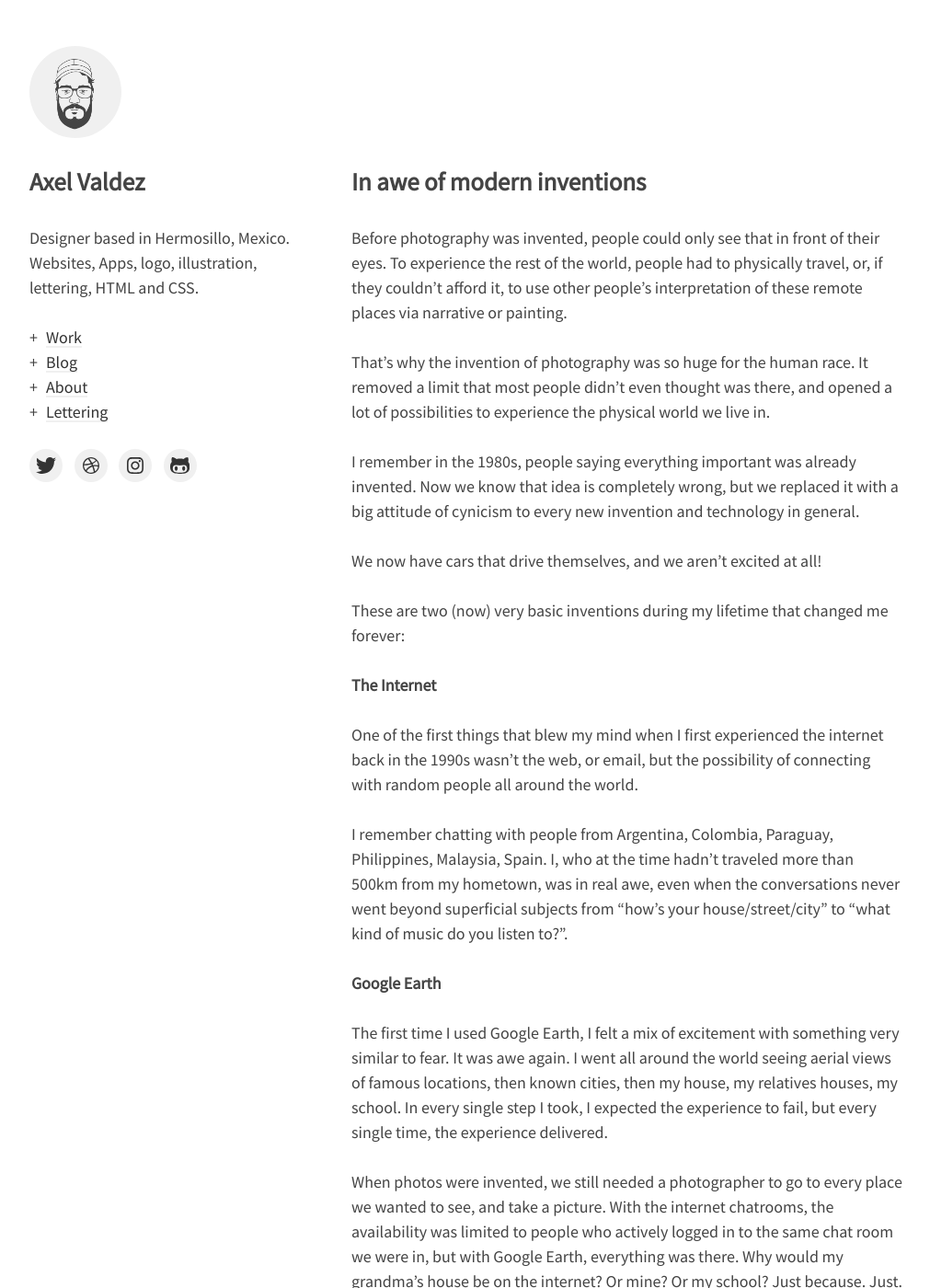
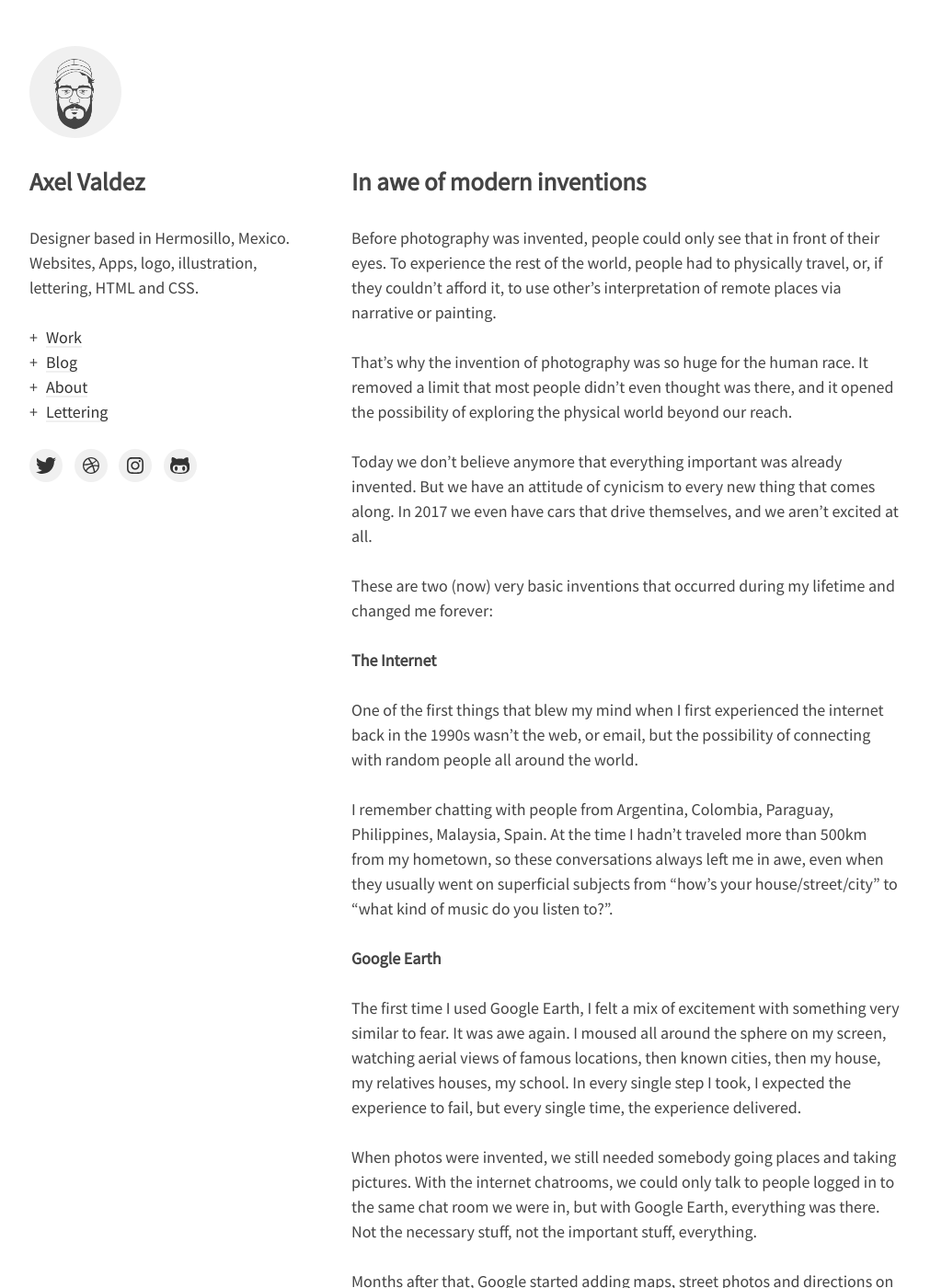
Before and after one commit to ArchGalileu/axelvaldez-barbajs, a Jekyll site: the page built from _posts/2017-06-28-in-awe-of-modern-inventions.md, in a window 1280 px wide and 1400 px high. Shown: the whole window at 92% size, without its empty margins (18-1029 px from the left). Built offline with Jekyll 4.4.1, drawn with Linux system fonts in a browser that asks for light colours; some of the changed text lies outside the part shown.

Commit message:
Edits to post In awe of modern inventions

```diff
--- a/_posts/2017-06-28-in-awe-of-modern-inventions.md
+++ b/_posts/2017-06-28-in-awe-of-modern-inventions.md
@@ -2,25 +2,22 @@
 title: In awe of modern inventions
 layout: default
 ---
-Before photography was invented, people could only see that in front of their eyes. To experience the rest of the world, people had to physically travel, or, if they couldn’t afford it, to use other people’s interpretation of these remote places via narrative or painting.
+Before photography was invented, people could only see that in front of their eyes. To experience the rest of the world, people had to physically travel, or, if they couldn’t afford it, to use other’s interpretation of remote places via narrative or painting.
 
-That’s why the invention of photography was so huge for the human race. It removed a limit that most people didn’t even thought was there, and opened a lot of possibilities to experience the physical world we live in.
+That’s why the invention of photography was so huge for the human race. It removed a limit that most people didn’t even thought was there, and it opened the possibility of  exploring the physical world beyond our reach.
 
-I remember in the 1980s, people saying everything important was already invented. Now we know that idea is completely wrong, but we replaced it
-with a big attitude of cynicism to every new invention and technology in general.
+Today we don’t believe anymore that everything important was already invented. But we have an attitude of cynicism to every new thing that comes along. In 2017 we even have cars that drive themselves, and we aren’t excited at all.
 
-We now have cars that drive themselves, and we aren’t  excited at all!
-
-These are two (now) very basic inventions during my lifetime that changed me forever:
+These are two (now) very basic inventions that occurred during my lifetime and changed me forever:
 
 ## The Internet
 One of the first things that blew my mind when I first experienced the internet back in the 1990s wasn’t the web, or email, but the possibility of connecting with random people all around the world.
 
-I remember chatting with people from Argentina, Colombia, Paraguay, Philippines, Malaysia, Spain. I, who at the time hadn’t traveled more than 500km from my hometown, was in real awe, even when the conversations never went beyond superficial subjects from “how’s your house/street/city” to “what kind of music do you listen to?”.
+I remember chatting with people from Argentina, Colombia, Paraguay, Philippines, Malaysia, Spain. At the time I hadn’t traveled more than 500km from my hometown, so these conversations always left me in awe, even when they usually went on superficial subjects from “how’s your house/street/city” to “what kind of music do you listen to?”.
 
 ## Google Earth
-The first time I used Google Earth, I felt a mix of excitement with something very similar to fear. It was awe again. I went all around the world seeing aerial views of famous locations, then known cities, then my house, my relatives houses, my school. In every single step I took, I expected the experience to fail, but every single time, the experience delivered.
+The first time I used Google Earth, I felt a mix of excitement with something very similar to fear. It was awe again. I moused all around the sphere on my screen, watching aerial views of famous locations, then known cities, then my house, my relatives houses, my school. In every single step I took, I expected the experience to fail, but every single time, the experience delivered.
 
-When photos were invented, we still needed a photographer to go to every place we wanted to see, and take a picture. With the internet chatrooms, the availability was limited to people who actively logged in to the same chat room we were in, but with Google Earth, everything was there. Why would my grandma’s house be on the internet? Or mine? Or my school? Just because. Just. Because.
+When photos were invented, we still needed somebody going places and taking pictures. With the internet chatrooms, we could only talk to people logged in to the same chat room we were in, but with Google Earth, everything was there. Not the necessary stuff, not the important stuff, everything.
 
-Months after that, Google started adding maps, street photos, directions, etc., on top of Google Earth. Stuff that made the tool practical for everyday use. But at first, Google Earth simply removed a limit we didn’t knew we had. And that was, again, awesome.
+Months after that, Google started adding maps, street photos and directions on top of Google Earth. This kind of stuff made the tool practical for everyday use. But at first, Google Earth simply removed a limit we didn’t knew we had. And that was, again, awesome.
```
